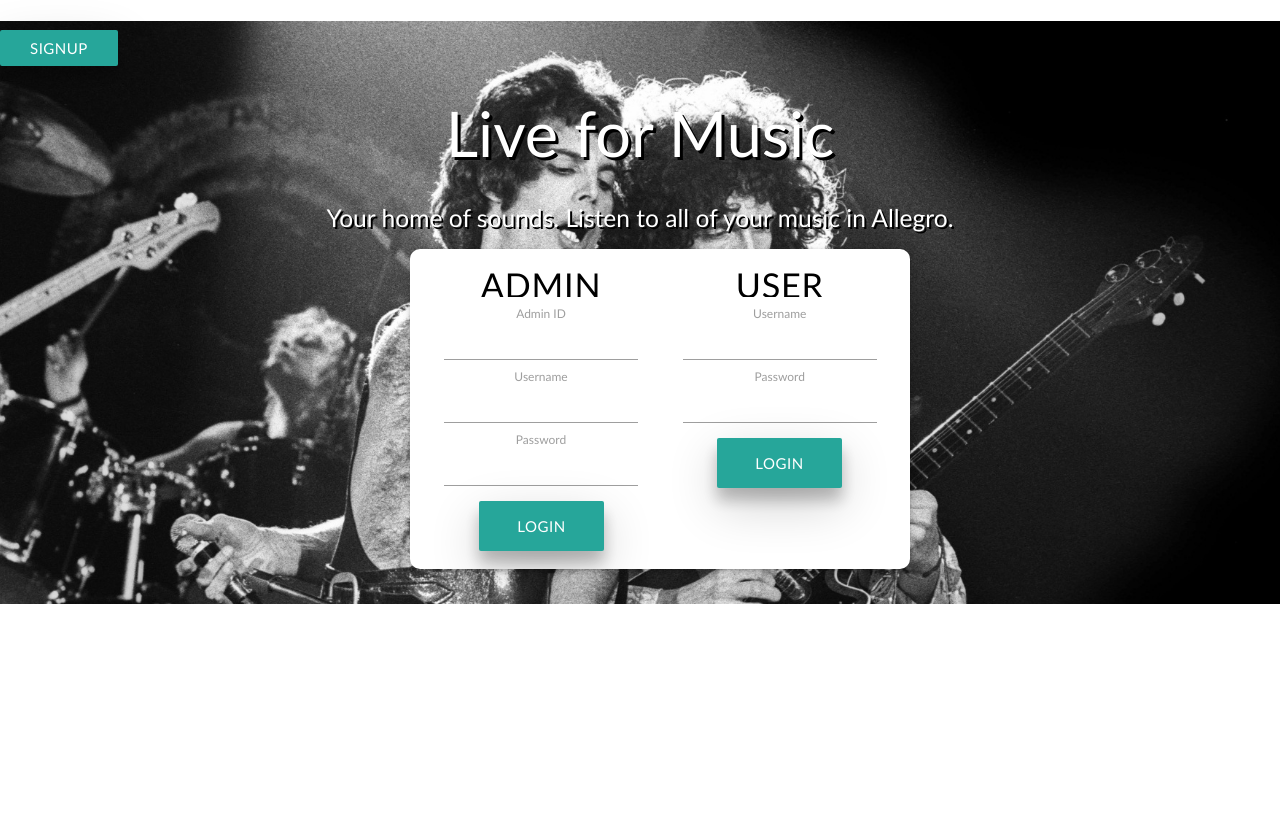
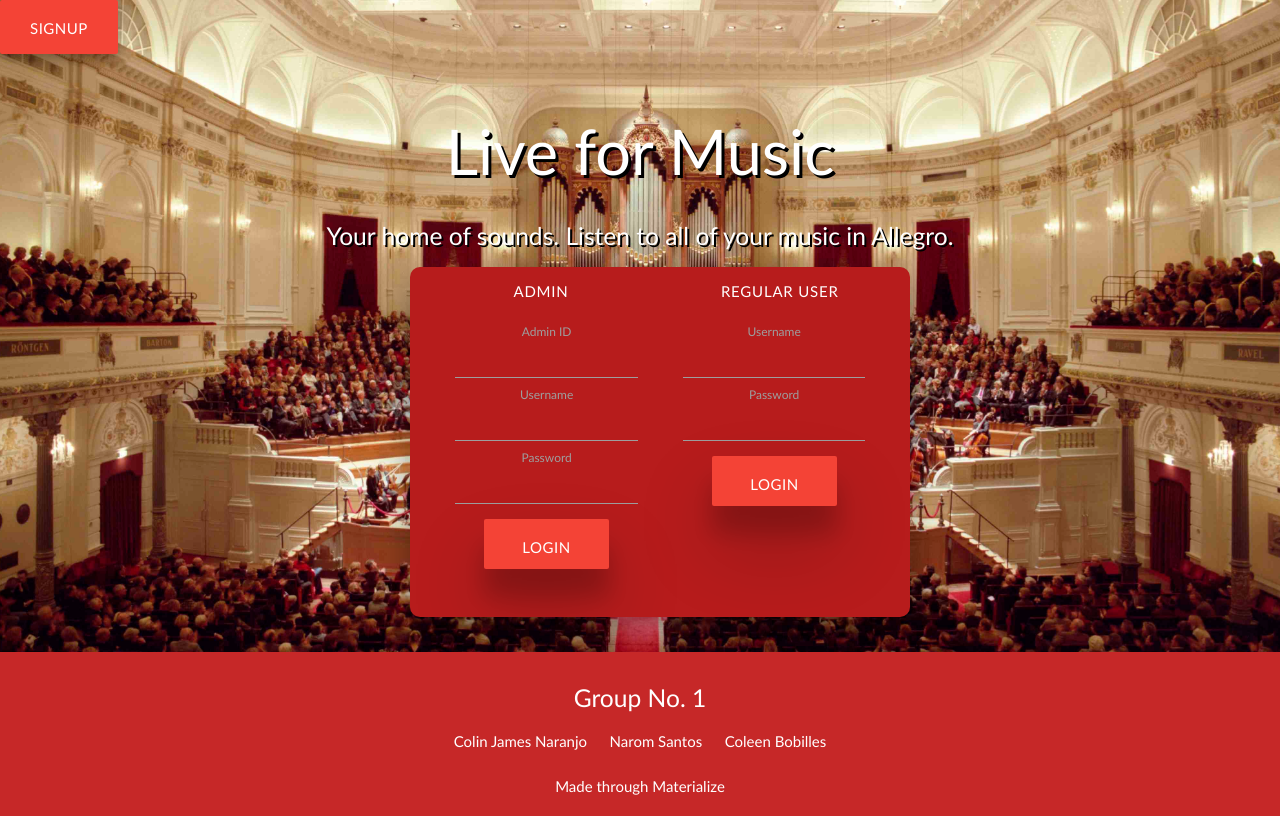
Before and after one commit to santosnarom/cmsc127_Allegro, a website: page public/index.html in a window 1280 px wide. Drawn offline with Linux system fonts and the light colour scheme; no server answers.

Commit message:
partial front-end integration

```diff
--- a/controllers/data.js
+++ b/controllers/data.js
@@ -42,7 +42,6 @@ exports.upload = function(req, res, next){
         console.log(err);
         return res.status(500).json({success: false, data: err});
       }
-
 
       var query = client.query("insert into artist(artist_name,username) values($1, $2)", [req.body.artist, req.session.username]);
 
@@ -157,7 +156,7 @@ exports.search = function(req, res, next){
     req.params.id = "%" + req.params.id + "%";
 
       // SQL Query > Select Data
-      var query = client.query("select * from song natural join is_composed_by natural join artist where song_name like $1 ", [req.params.id]);
+      var query = client.query("select * from song join is_composed_by on song.song_number = is_composed_by.song_number join artist on is_composed_by.artist_number = artist.artist_number where song_name like $1 ", [req.params.id]);
 
       // Stream results back one row at a time
       query.on('row', function(row) {
--- a/controllers/login.js
+++ b/controllers/login.js
@@ -97,6 +97,7 @@ else{
 							results.push(row);
 							sess.username = row.username;
 							sess.password = row.password;
+							sess.date_approved = row.date_approved;
 							return res.json(sess);
 						}
 						else{
--- a/public/home/home.controller.js
+++ b/public/home/home.controller.js
@@ -15,9 +15,12 @@
 		 .then(function(data){
 			 $scope.username = data.username;
 			 $scope.admin_id = data.admin_id;
-				if($scope.username != undefined && $scope.admin_id == undefined)
+			 console.log(data.date_approved);
+				if(data.date_approved != null && $scope.username != undefined && $scope.admin_id == undefined){
 					$window.location.href = "#/home";
-				else if($scope.admin_id != undefined) $window.location.href = "#/admin-home";
+				}
+				else if($scope.admin_id != undefined){ $window.location.href = "#/admin-home";}
+
 		 });
 
 		 $scope.ViewPlaylist = function(){
@@ -179,7 +182,7 @@
 					HomeService.InitReg($scope.regular)
 					.then(function(data){
 						$scope.username = data.username;
-						if($scope.username != undefined)
+						if($scope.username != undefined && data.date_approved != null)
 							$window.location.href = "#/home";
 						else $window.location.href = "/";
 					});
--- a/public/home/login.view.html
+++ b/public/home/login.view.html
@@ -1,22 +1,22 @@
 <!--	LOGIN	-->
-
     <div id="index-banner" class="parallax-container">
+      <div class="offset-s9">
+        <a href="#/signup"><button class="btn btn-large waves-effect waves-light red z-depth-5" value="Signup">Signup</button></a>
+      </div>
     <div class="section no-pad-bot">
-      <div class="offset-s9">
-        <a href="#/signup"><button class="waves-effect btn z-depth-3" value="Signup">Signup</button></a>
-      </div>
       <div class="container" >
         <br><br>
         <h1 class="header center white-text" style="text-shadow: 3px 3px black;">Live for Music</h1>
         <div class="row center">
           <h5 class="header col s12 white-text" style="text-shadow: 2px 2px black">Your home of sounds. Listen to all of your music in Allegro.</h5>
-          <div class="card col s10 offset-s3" style="height:320px;width:500px;border-radius: 10px;">
-		    <ul class="tabs" >
-		    <li class="tab col s3"><h4 class="black-text">Admin<h4/></li>
-          <li class="tab col s3"><h4 class="black-text">User<h4/></li>
+          <div class="card col s10 offset-s3 red darken-4 z-depth-4" style="height:350px;width:500px;border-radius: 10px;">
+		<ul class="tabs red darken-4" >
+		    <li class="tab col s3"><a>Admin</a></li>
+		    <li class="tab col s3"><a>Regular User</a></li>
 	    	</ul>
-	    	<div class="col s6"><br/>
-		    <form name="login" class="header col s12 black-text" ng-submit="AdminHome()" accept-charset="utf-8">
+	    	<div class="col s12"><br>
+          <div class="col s6">
+            <form name="login" class="header col s12" ng-submit="AdminHome()" accept-charset="utf-8">
               <ul>
               <li><label for="adminId">Admin ID</label>
               <input type="text" required="" name="id" ng-model="admin.id"/></li>
@@ -25,11 +25,11 @@
               <li><label for="password">Password</label>
               <input type="password" required="" name="password" ng-model="admin.password"/></li>
               <li>
-    			<input type="submit" value="Login" class="waves-effect btn z-depth-3" style="height: 50px; width: 125px"></li>
+              <input type="submit" value="Login" class="btn btn-large waves-effect waves-light red z-depth-5" style="height: 50px; width: 125px"></li>
               </ul>
             </form>
       </div>
-		    <div class="col s6"><br/>
+      <div class="col s6">
         <form name="login" class="header col s12 black-text" ng-submit="UserHome()" accept-charset="utf-8">
           <ul>
           <li><label for="username">Username</label>
@@ -37,7 +37,7 @@
           <li><label for="password">Password</label>
           <input type="password" required="" name="password" ng-model="regular.password"/></li>
           <li>
-          <input type="submit" value="Login" class="waves-effect btn z-depth-3" style="height: 50px; width: 125px"></li>
+          <input type="submit" value="Login" class="btn btn-large waves-effect waves-light red z-depth-5" style="height: 50px; width: 125px"></li>
           </ul>
 		    </form>
       </div>
@@ -45,5 +45,14 @@
 	  </div>
         </div>
       </div>
-    <div class="parallax"><img src="src/queen.jpg" style="display: block; transform: translate3d(-50%, 205px, 0px); min-height: 500px; width: 1400px;"></div>
     </div>
+    <div class="parallax"><img src="../src/concert.jpg" style="display: block; transform: translate3d(-50%, 205px, 0px); min-height: 500px; width: 1400px;"></div>
+  </div>
+
+  <footer class="page-footer red darken-3 white-text">
+    <div class="container center-align">
+      <h5>Group No. 1</h5>
+          <p>Colin James Naranjo&emsp;&emsp;Narom Santos&emsp;&emsp;Coleen Bobilles</p>
+          <p>Made through Materialize</p>
+     </div>
+  </footer>
--- a/public/index.html
+++ b/public/index.html
@@ -11,7 +11,7 @@
   <link href="https://fonts.googleapis.com/icon?family=Material+Icons" rel="stylesheet">
   <link rel="shortcut icon" href="src/favicon.ico">
 </head>
-<body ng-app="spotify">
+<body ng-app="spotify" class="red darken-3">
 
   <div ng-view="">
   </div>
```
Also changed, not shown: public/home/signup.view.html (+24 -15 lines), public/home/spotify-user.view.html (+1 -1 lines), public/css/materialize.css. Lines whose indentation alone changed are shown as unchanged.
